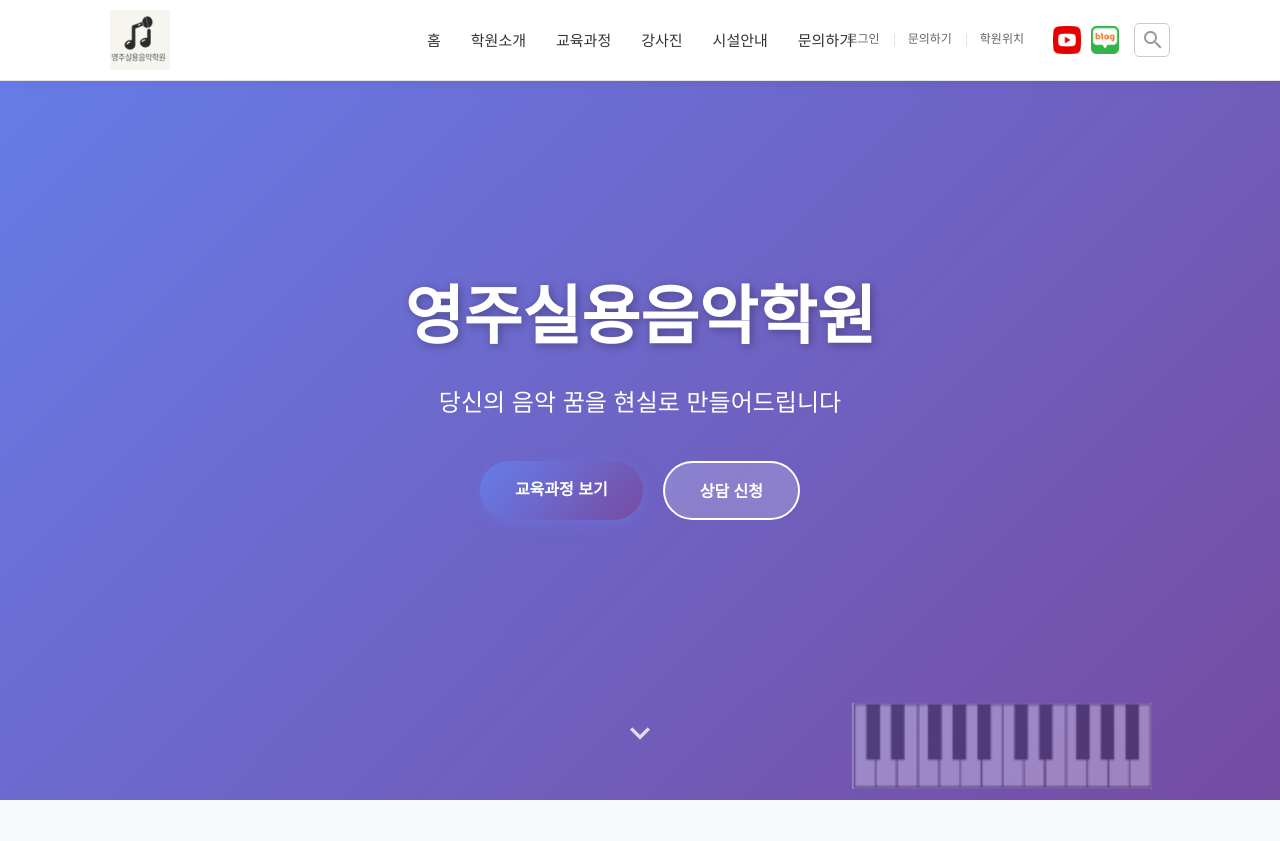
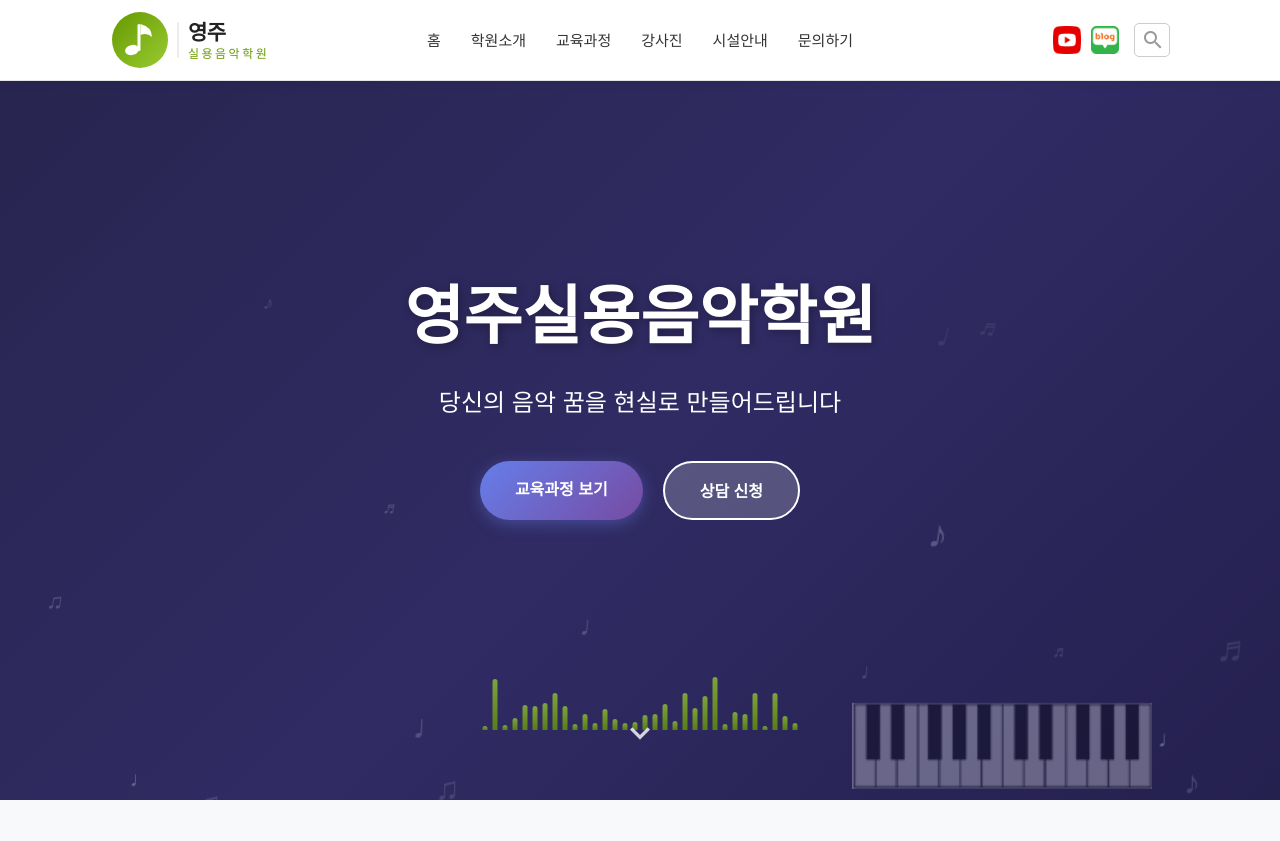
Before and after one commit to dikwon79/music_academy, a plain HTML site: page index.html in a window 1280 px wide. Shown: the top 841 px of the page. Drawn offline with nearby package versions, Linux system fonts and the light colour scheme.

Commit message:
feat: 히어로 섹션 음악 애니메이션 및 로고 개선
- 대문 배경: 그라디언트 애니메이션으로 변경
- 음표(♩♪♫♬) 떠오르는 애니메이션 추가
- 이퀄라이저 바 32개 애니메이션 추가
- SVG 로고 신규 제작 (그라디언트 원형 + 음표 아이콘)
- 헤더 서브메뉴(로그인/문의하기/학원위치) 제거

Co-Authored-By: Claude Sonnet 4.6 <noreply@anthropic.com>

```diff
--- a/css/main.css
+++ b/css/main.css
@@ -115,44 +115,6 @@ header .sub-menu {
     gap: 15px;
 }
 
-header .sub-menu ul.menu {
-    display: flex;
-    font-family: Arial, sans-serif;
-    list-style: none;
-    gap: 0;
-}
-
-header .sub-menu ul.menu li {
-    position: relative;
-}
-
-header .sub-menu ul.menu li::before {
-    content: "";
-    width: 1px;
-    height: 12px;
-    background-color: #e5e5e5;
-    position: absolute;
-    top: 50%;
-    left: 0;
-    transform: translateY(-50%);
-}
-
-header .sub-menu ul.menu li:first-child::before {
-    display: none;
-}
-
-header .sub-menu ul.menu li a {
-    font-size: 12px;
-    padding: 11px 14px;
-    display: block;
-    color: #656565;
-    transition: color 0.3s ease;
-}
-
-header .sub-menu ul.menu li a:hover {
-    color: #669900;
-}
-
 header .sub-menu ul.social {
     display: flex;
     list-style: none;
@@ -261,7 +223,9 @@ header .sub-menu .search input:focus + .material-icons {
 /* 히어로 섹션 */
 .hero {
     min-height: 100vh;
-    background: linear-gradient(135deg, #667eea 0%, #764ba2 100%);
+    background: linear-gradient(-45deg, #0f0c29, #302b63, #1a1a2e, #3d1e6e);
+    background-size: 400% 400%;
+    animation: gradientShift 12s ease infinite;
     display: flex;
     align-items: center;
     justify-content: center;
@@ -270,16 +234,34 @@ header .sub-menu .search input:focus + .material-icons {
     padding-top: 80px;
 }
 
-.hero::before {
-    content: '';
+/* 음표 컨테이너 */
+.hero-notes {
     position: absolute;
-    top: 0;
-    left: 0;
-    right: 0;
-    bottom: 0;
-    background: url('./images/music_seo.jpg') center/cover;
-    opacity: 0.2;
+    inset: 0;
     z-index: 1;
+    pointer-events: none;
+}
+
+/* 이퀄라이저 */
+.hero-equalizer {
+    position: absolute;
+    bottom: 70px;
+    left: 50%;
+    transform: translateX(-50%);
+    display: flex;
+    align-items: flex-end;
+    gap: 5px;
+    z-index: 2;
+    height: 70px;
+}
+
+.hero-equalizer span {
+    width: 5px;
+    background: linear-gradient(to top, #669900, #99cc33);
+    border-radius: 3px 3px 0 0;
+    animation: eqBar 0.6s ease-in-out infinite alternate;
+    height: 5px;
+    opacity: 0.75;
 }
 
 .hero-content {
@@ -859,6 +841,24 @@ footer {
 }
 
 /* 애니메이션 */
+@keyframes gradientShift {
+    0%   { background-position: 0% 50%; }
+    50%  { background-position: 100% 50%; }
+    100% { background-position: 0% 50%; }
+}
+
+@keyframes floatNote {
+    0%   { transform: translateY(0) rotate(0deg); opacity: 0; }
+    10%  { opacity: 1; }
+    90%  { opacity: 0.4; }
+    100% { transform: translateY(-100vh) rotate(25deg); opacity: 0; }
+}
+
+@keyframes eqBar {
+    from { height: 4px; }
+    to   { height: var(--max-h, 40px); }
+}
+
 @keyframes fadeInUp {
     from {
         opacity: 0;
--- a/index.html
+++ b/index.html
@@ -50,7 +50,7 @@
     <header>
       <div class="inner">
         <a href="/" class="logo">
-          <img src="./images/music_logo.png" alt="영주실용음악학원" />
+          <img src="./images/music_logo.svg" alt="영주실용음악학원" />
         </a>
         <nav class="main-menu">
           <ul>
@@ -63,17 +63,6 @@
           </ul>
         </nav>
         <div class="sub-menu">
-          <ul class="menu">
-            <li>
-              <a href="javascript:void(0)">로그인</a>
-            </li>
-            <li>
-              <a href="#contact">문의하기</a>
-            </li>
-            <li>
-              <a href="javascript:void(0)">학원위치</a>
-            </li>
-          </ul>
           <ul class="social">
             <li>
               <a href="javascript:void(0)">
@@ -99,6 +88,8 @@
 
     <!-- 히어로 섹션 -->
     <section id="home" class="hero">
+      <div class="hero-notes"></div>
+      <div class="hero-equalizer"></div>
       <div class="hero-content">
         <h1 class="fade-in">영주실용음악학원</h1>
         <p class="fade-in-delay">당신의 음악 꿈을 현실로 만들어드립니다</p>
@@ -370,7 +361,7 @@
         <div class="footer-content">
           <div class="footer-info">
             <img
-              src="./images/music_logo.png"
+              src="./images/music_logo.svg"
               alt="영주실용음악학원"
               class="footer-logo"
             />
--- a/js/main.js
+++ b/js/main.js
@@ -1,3 +1,46 @@
+// 히어로 음표 애니메이션
+const noteSymbols = ['♩', '♪', '♫', '♬'];
+const notesContainer = document.querySelector('.hero-notes');
+
+function createFloatingNote() {
+    if (!notesContainer) return;
+    const note = document.createElement('span');
+    note.textContent = noteSymbols[Math.floor(Math.random() * noteSymbols.length)];
+    note.style.cssText = `
+        position: absolute;
+        left: ${Math.random() * 100}%;
+        bottom: -50px;
+        font-size: ${Math.random() * 24 + 16}px;
+        opacity: 0;
+        animation: floatNote ${Math.random() * 6 + 7}s ease-in forwards;
+        color: rgba(255, 255, 255, ${(Math.random() * 0.2 + 0.1).toFixed(2)});
+        pointer-events: none;
+    `;
+    notesContainer.appendChild(note);
+    setTimeout(() => note.remove(), 13000);
+}
+
+// 이퀄라이저 바 생성
+const equalizerEl = document.querySelector('.hero-equalizer');
+if (equalizerEl) {
+    for (let i = 0; i < 32; i++) {
+        const bar = document.createElement('span');
+        const maxH = Math.floor(Math.random() * 50 + 15);
+        const dur  = (Math.random() * 0.5 + 0.3).toFixed(2);
+        const delay = (Math.random() * 1.5).toFixed(2);
+        bar.style.setProperty('--max-h', maxH + 'px');
+        bar.style.animationDuration = dur + 's';
+        bar.style.animationDelay   = '-' + delay + 's';
+        equalizerEl.appendChild(bar);
+    }
+}
+
+// 초기 음표 생성
+for (let i = 0; i < 12; i++) {
+    setTimeout(createFloatingNote, i * 500);
+}
+setInterval(createFloatingNote, 1200);
+
 // 검색 기능
 const searchEl = document.querySelector('.search');
 
```
Also changed, not shown: images/music_logo.svg (added).
